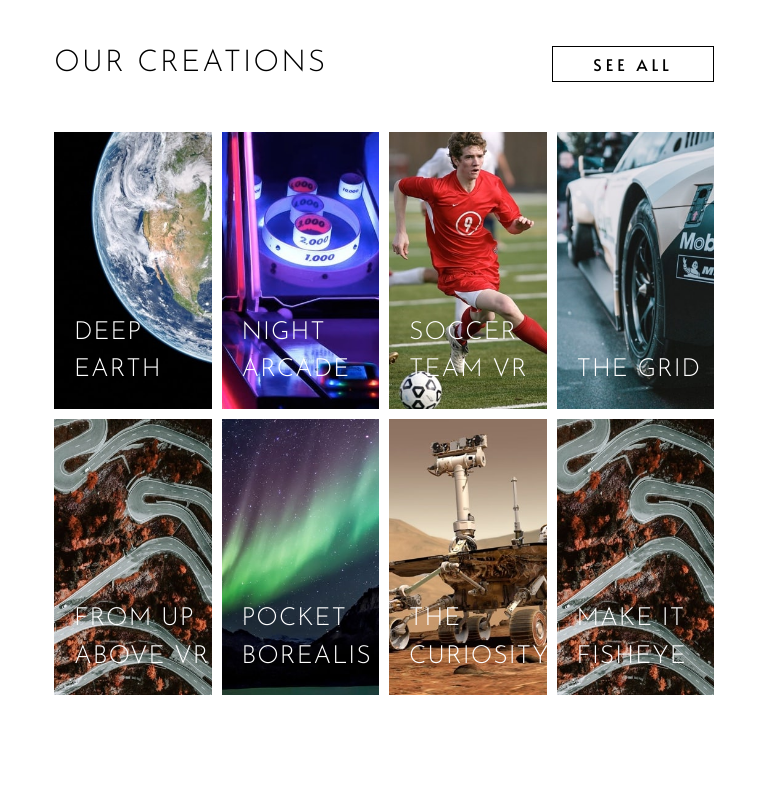
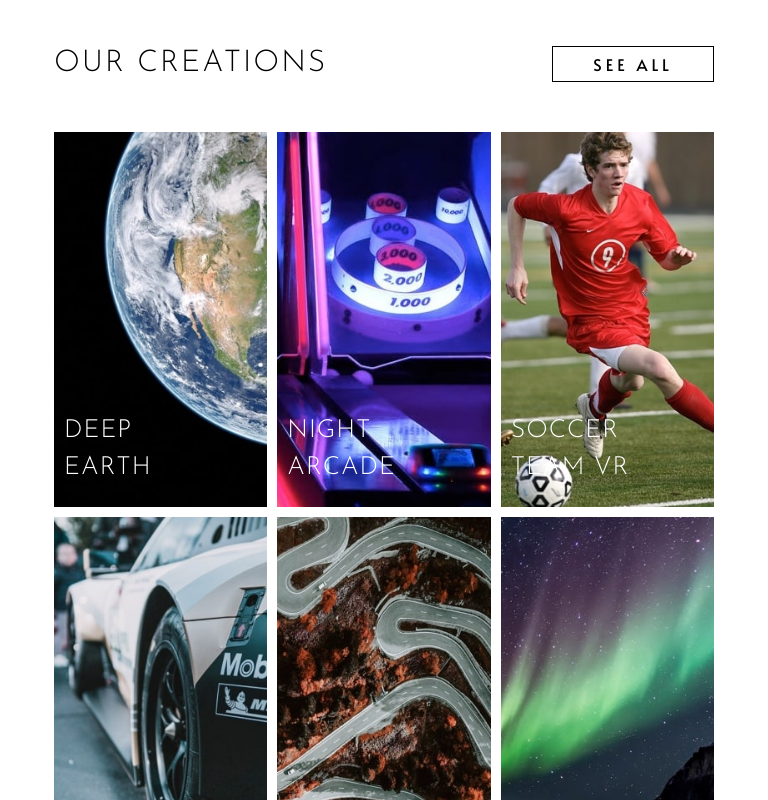
Before and after one commit to lawrenceprieto/loopstudios, a React (Vite) app: page / in a window 768 px wide. Shown: the part 1040-1840 px from the top of the page. Built offline with nearby package versions, Linux system fonts and the light colour scheme.

Commit message:
fix the creations on tablet view

```diff
--- a/src/styles/landingpage.css
+++ b/src/styles/landingpage.css
@@ -111,8 +111,11 @@
         margin-bottom: 100px;
     }
     .creations-container {
-        flex: 1 0 calc(25% - 10px);
+        flex: 1 0 calc(30% - 10px);
         cursor: pointer;
+    }
+    .creation-name {
+        left: 10px;
     }
 }
 
```
